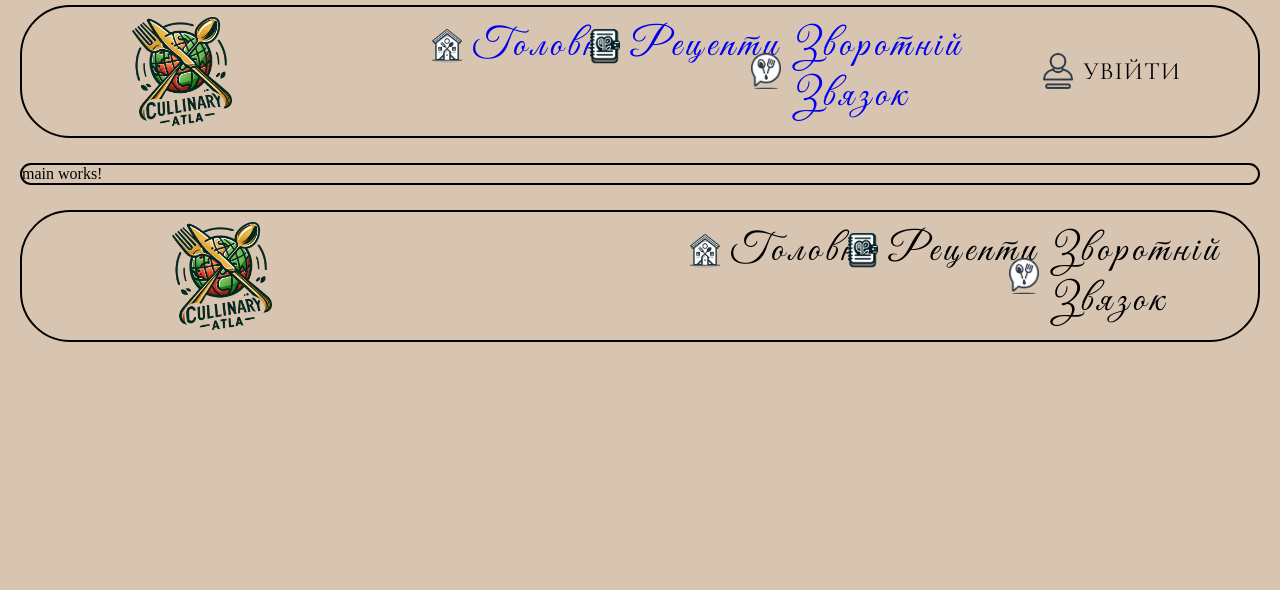
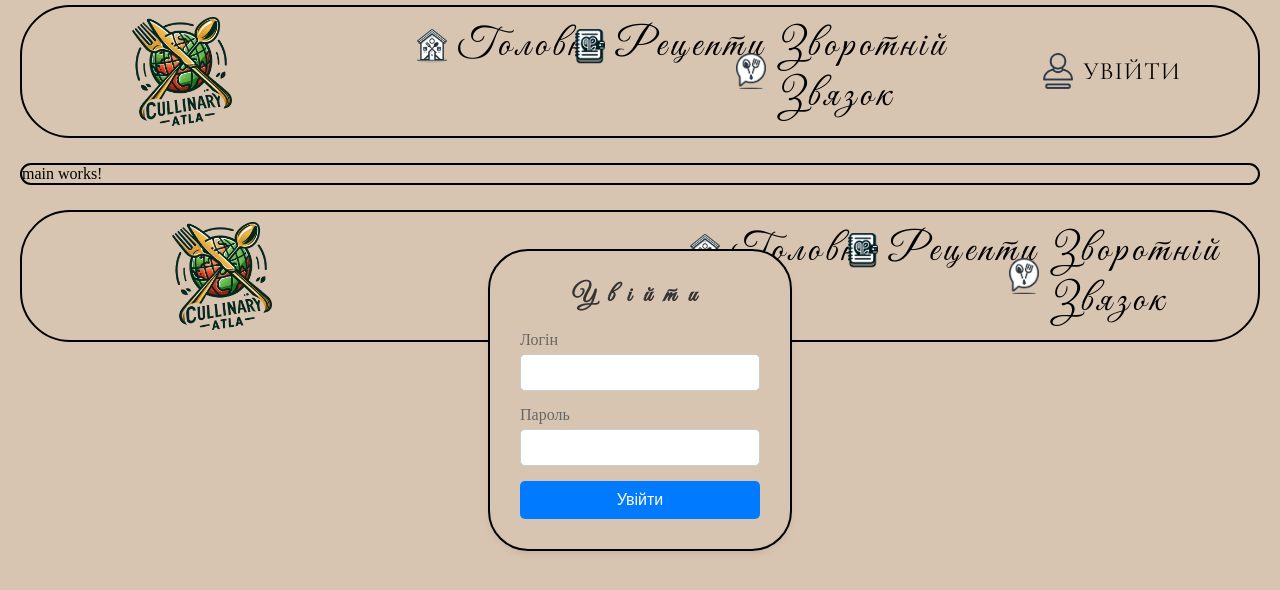
Before and after one commit to artemHrishyn/culinary-atlas, an Angular app: page /main in a window 1280 px wide. Both pictures are taken after a click on the element "УВІЙТИ". Shown: the top 590 px of the page. Built offline with nearby package versions, Linux system fonts and the light colour scheme.

Commit message:
add login form

```diff
--- /dev/null
+++ b/src/app/components/admin-panel/login-form/login-form.component.html
@@ -0,0 +1,16 @@
+<div class="container">
+    <div class="container__form">
+        <h2>Увійти</h2>
+        <form>
+            <div class="input-group">
+                <label for="username">Логін</label>
+                <input type="text" id="username" name="username" required>
+            </div>
+            <div class="input-group">
+                <label for="password">Пароль</label>
+                <input type="password" id="password" name="password" required>
+            </div>
+            <button type="submit">Увійти</button>
+        </form>
+    </div>
+</div>
--- /dev/null
+++ b/src/app/components/admin-panel/login-form/login-form.component.scss
@@ -0,0 +1,65 @@
+:host{
+    position: fixed;
+    top: 50%;
+    left: 50%;
+    transform: translate(-50%, -50%);
+    z-index: 100;
+    background-color: #d8c5b1;
+    border: 2px solid #000;
+    border-radius: 40px;
+
+}
+
+.container {
+    padding: 30px;
+    border-radius: 40px;
+    box-shadow: 0 4px 8px rgba(0, 0, 0, 0.1);
+    width: 300px;
+    text-align: center;
+
+    &__form h2 {
+        margin-bottom: 20px;
+        color: #333;
+    }
+}
+
+h2{
+    font-family: "Great Vibes", serif;
+    letter-spacing: 12px;
+}
+
+.input-group {
+    margin-bottom: 15px;
+    text-align: left;
+
+    label {
+        display: block;
+        margin-bottom: 5px;
+        color: #666;
+    }
+
+    input {
+        width: 100%;
+        padding: 10px;
+        border: 1px solid #ccc;
+        border-radius: 5px;
+        box-sizing: border-box;
+    }
+}
+
+
+button {
+    width: 100%;
+    padding: 10px;
+    border: none;
+    border-radius: 5px;
+    background-color: #007bff;
+    color: #fff;
+    font-size: 16px;
+    transition: background-color 0.3s ease;
+    cursor: pointer;
+
+    &:hover {
+        background-color: #0056b3;
+    }
+}
--- a/src/app/components/main-block/footer/footer.component.html
+++ b/src/app/components/main-block/footer/footer.component.html
@@ -3,22 +3,22 @@
 
     <ul>
         <li>
-            <p>
+            <a [routerLink]="'main'" routerLinkActive="active">
                 <img src="../../../../assets/icon/home.png" alt="home">
                 головна
-            </p>
+            </a>
         </li>
         <li>
-            <p>
+            <a [routerLink]="'main'" routerLinkActive="active">
                 <img src="../../../../assets/icon/recept.png" alt="recept">
                 рецепти
-            </p>
+            </a>
         </li>
         <li>
-            <p>
+            <a [routerLink]="'reverse-connection'" routerLinkActive="active">
                 <img src="../../../../assets/icon/contacts.png" alt="contacts">
                 зворотній звязок
-            </p>
+            </a>
         </li>
     </ul>
 </div>
--- a/src/app/components/main-block/footer/footer.component.scss
+++ b/src/app/components/main-block/footer/footer.component.scss
@@ -27,13 +27,16 @@ ul{
         font-size: 40px;
         cursor: pointer;
 
-        &:hover {
-            color: red;
-        }
 
-        p{
+        a{
             display: flex;
             align-items: center;
+            text-decoration: none;
+            color: #000;
+
+            &:hover {
+                color: red;
+            }
 
             img{
                 max-width: 30px;
--- a/src/app/components/main-block/footer/footer.component.ts
+++ b/src/app/components/main-block/footer/footer.component.ts
@@ -1,9 +1,12 @@
 import { Component } from '@angular/core';
+import { RouterModule } from '@angular/router';
 
 @Component({
   selector: 'rca-footer',
   standalone: true,
-  imports: [],
+  imports: [
+    RouterModule
+  ],
   templateUrl: './footer.component.html',
   styleUrl: './footer.component.scss'
 })
--- a/src/app/components/main-block/header/header.component.html
+++ b/src/app/components/main-block/header/header.component.html
@@ -51,8 +51,10 @@
         </li>
     </ul>
 
-    <div class="login">
+    <div class="login" (click)="loginVisible()">
         <img src="../../../../assets/icon/user login out.png" alt="user">
         увійти
     </div>
+
+    <rca-login-form *ngIf="isLogin"></rca-login-form>
 </div>
--- a/src/app/components/main-block/header/header.component.scss
+++ b/src/app/components/main-block/header/header.component.scss
@@ -7,6 +7,7 @@
     border-radius: 50px;
     margin: 5px 20px;
     padding: 10px;
+    position: relative;
 }
 
 .logo{
@@ -16,8 +17,10 @@
 
 .topmenu{
     list-style: none;
-        display: flex;
+    display: grid;
     justify-content: space-between;
+    grid-template-columns: 1fr 2fr 2fr;
+    justify-items: center;
 
     li{
         position: relative;
@@ -27,15 +30,21 @@
         font-size: 40px;
         cursor: pointer;
 
-            &:first-child:hover,
-            &:last-child:hover {
+        &:first-child a:hover,
+        &:last-child a:hover {
             color: red;
+        }
+
+        &:nth-child(even){
+            width: 100%;
         }
 
         a{
             display: flex;
             align-items: center;
+            justify-content: center;
             text-decoration: none;
+            color: #000;
 
             img{
                 max-width: 30px;
@@ -47,13 +56,14 @@
     &__recept {
         display: none; /* Спочатку прихований */
         position: absolute; /* Позиціонування над іншим контентом */
-            top: 100%; /* Відображення прямо під пунктом меню "Рецепти" */
-            left: 0;
+        top: 100%;
+        left: 50%;
+        transform: translate(-50%, 0%);
         background-color: white; /* Задній фон, можна налаштувати під ваш дизайн */
         list-style: none;
         padding: 0;
         margin: 0;
-            width: 200px; /* Ширина випадаючого списку, можна налаштувати */
+        width: 80%; /* Ширина випадаючого списку, можна налаштувати */
         box-shadow: 0 8px 16px rgba(0, 0, 0, 0.2); /* Тінь для випадаючого списку */
         z-index: 1; /* Зробити випадаючий список вище за інші елементи */
         border-radius: 10px !important;/* Плавні кути */
@@ -97,6 +107,10 @@
     font-size: 25px;
     cursor: pointer;
 
+    &:hover {
+        color: red;
+    }
+
     img{
         margin: 0 10px;
         max-width: 30px;
--- a/src/app/components/main-block/header/header.component.ts
+++ b/src/app/components/main-block/header/header.component.ts
@@ -1,15 +1,23 @@
 import { Component } from '@angular/core';
 import { RouterModule } from '@angular/router';
+import { LoginFormComponent } from '../../admin-panel/login-form/login-form.component';
+import { CommonModule } from '@angular/common';
 
 @Component({
   selector: 'rca-header',
   standalone: true,
   imports: [
+    CommonModule,
     RouterModule,
+    LoginFormComponent
   ],
   templateUrl: './header.component.html',
   styleUrl: './header.component.scss'
 })
 export class HeaderComponent {
+  public isLogin: boolean = false;
 
+  public loginVisible(){
+    this.isLogin = !this.isLogin;
+  }
 }
```
Also changed, not shown: src/app/components/admin-panel/login-form/login-form.component.ts (added, +12 -0 lines). Lines whose indentation alone changed are shown as unchanged.
